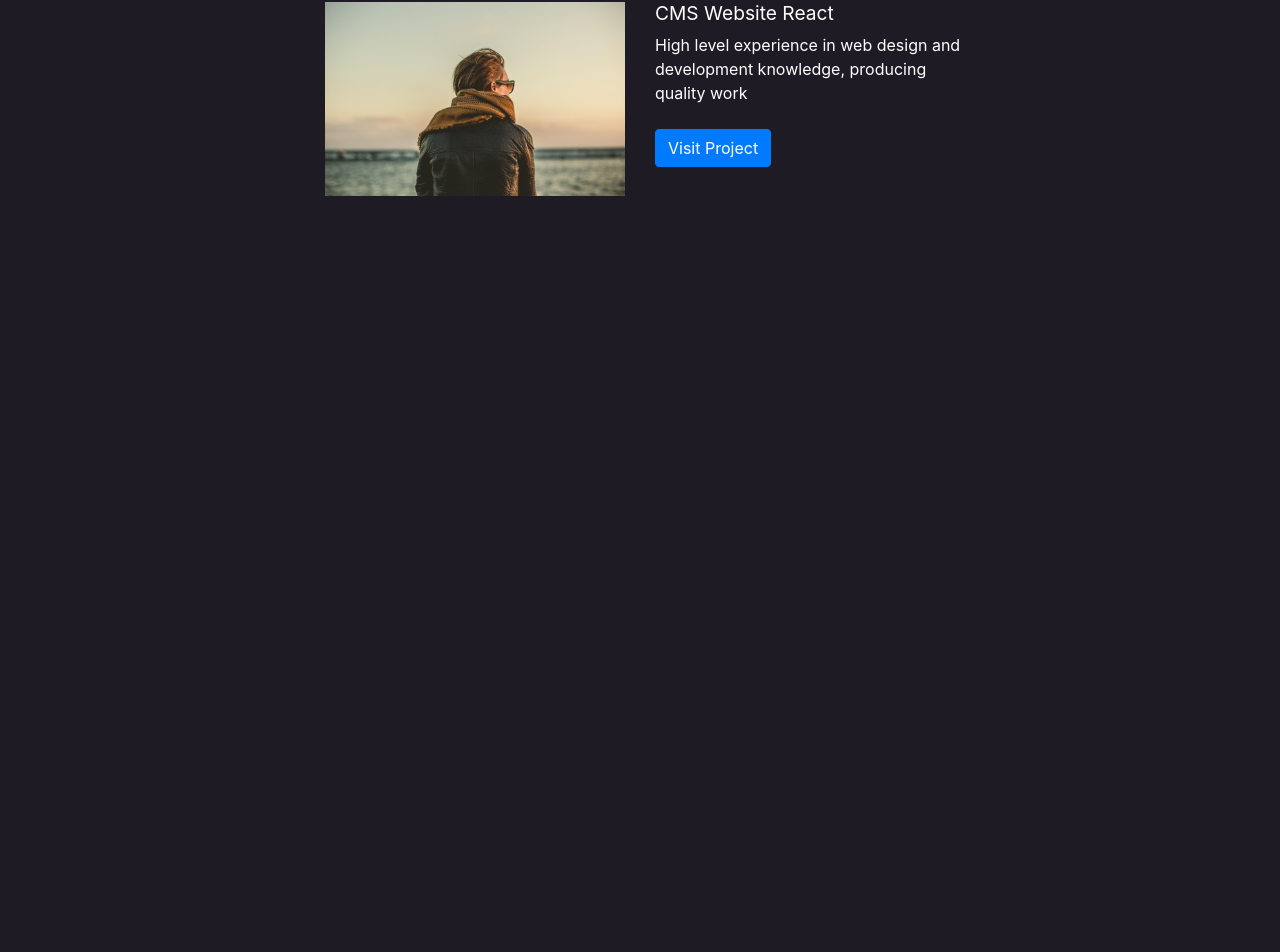
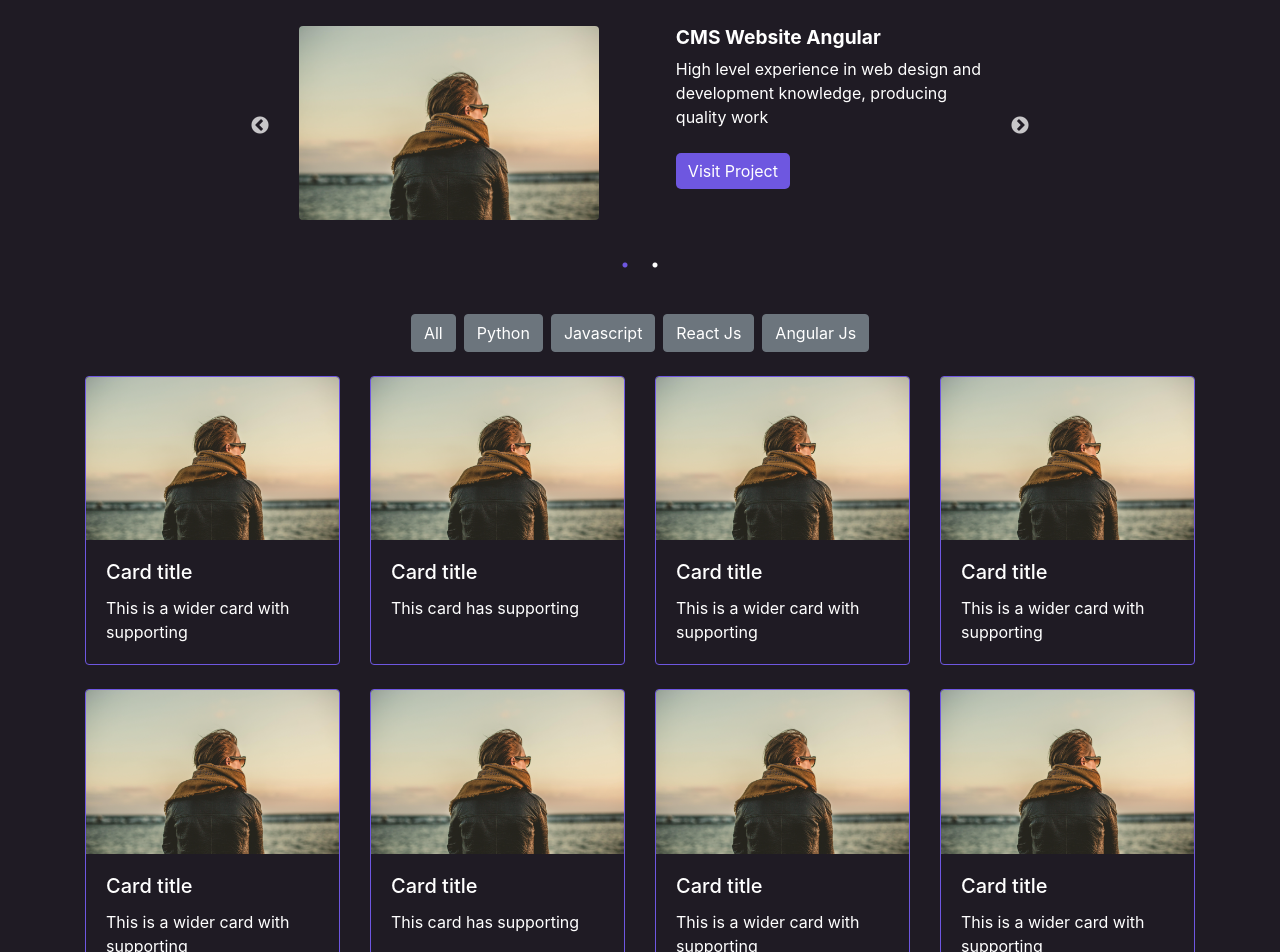
Before and after one commit to Naresh-Yenagandula/React-Portfolio-website, a React (Create React App) app: page /portfolio in a window 1280 px wide. Shown: the part 302-1254 px from the top of the page. Before the commit the page ends 800 px from the top, so only its background shows below. Built offline with nearby package versions, Linux system fonts and the light colour scheme.

Commit message:
portfolio page

```diff
--- a/package.json
+++ b/package.json
@@ -15,6 +15,8 @@
     "react-dom": "^17.0.2",
     "react-router-dom": "^5.2.0",
     "react-scripts": "4.0.3",
+    "react-slick": "^0.28.1",
+    "slick-carousel": "^1.8.1",
     "web-vitals": "^1.1.2"
   },
   "scripts": {
--- a/src/App.css
+++ b/src/App.css
@@ -7,7 +7,19 @@
 body{
     background-color: var(--backgroundColor);
     color:white;
-    /* overflow: hidden; */
+}
+
+body::-webkit-scrollbar{
+    width: 8px;
+}
+
+body::-webkit-scrollbar-thumb{
+    background-color: var(--blueColor);
+    border-radius: 50px;
+}
+
+body::-webkit-scrollbar-track{
+    background-color: #392f47;
 }
 
 .NavbarColor{
@@ -153,3 +165,18 @@ div.icons a{
 .modal-header .close{
     color: white;
 }
+
+/* Portfolio css */
+.slick-dots li.slick-active button:before{
+    color: white !important;
+}
+.slick-dots li button:before{
+    opacity: 75  !important;
+    color: var(--blueColor) !important;
+}
+.portfolio_button{
+    background-color: var(--blueColor);
+    color: white;
+    border: 0px;
+    border-radius: 5px;
+}
--- a/src/components/Portfolio.js
+++ b/src/components/Portfolio.js
@@ -1,9 +1,21 @@
 import React from 'react'
 import { motion } from 'framer-motion'
-import { Container, Carousel, Image,Row,Col, Button } from 'react-bootstrap'
+import { Container, Image, Row, Col, Button, CardDeck, Card } from 'react-bootstrap'
 import profile from '../images/profile.png'
+import "slick-carousel/slick/slick.css";
+import "slick-carousel/slick/slick-theme.css";
+import Slider from 'react-slick'
 
 function Portfolio() {
+    var settings = {
+        dots: true,
+        infinite: true,
+        speed: 500,
+        slidesToShow: 1,
+        slidesToScroll: 1,
+        autoplay: true,
+        pauseOnHover: true
+    };
     return (
         <motion.div exit={{ opacity: 0 }} id="section">
             <Container>
@@ -11,44 +23,124 @@ function Portfolio() {
                     <h1>Portfolio</h1>
                     <p>Most recent work</p>
                 </div>
-                <Carousel indicators={false} controls={false}>
-                        <Carousel.Item interval={1000}>
-                            <Row>
-                                <Col md={6}>
-                                    <Image className="float-right" src={profile} width="300" alt="carosel1" />
-                                </Col>
-                                <Col md={6}>
-                                    <h3 className="heading_card">CMS Website React</h3>
+                <Row>
+                    <Col md={2}></Col>
+                    <Col md={8}>
+                        <Slider {...settings}>
+                            <div className="p-4">
+                                <Image className="float-left" rounded src={profile} width="300" alt="carosel1" />
+                                <div className="float-right">
+                                    <h3 className="heading_card"><b>CMS Website React</b></h3>
                                     <span className="mt-3">High level experience in web design and<br />development knowledge, producing<br /> quality work</span><br />
-                                    <Button className="mt-4">Visit Project</Button>
-                                </Col>
-                            </Row>
-                        </Carousel.Item>
-                        <Carousel.Item interval={1000}>
-                            <Row>
-                                <Col md={6}>
-                                    <Image className="float-right" src={profile} width="300" alt="carosel1" />
-                                </Col>
-                                <Col md={6}>
-                                    <h3 className="heading_card">CMS Website React</h3>
+                                    <Button className="mt-4 portfolio_button">Visit Project</Button>
+                                </div>
+                            </div>
+                            <div className="p-4">
+                                <Image className="float-left" rounded src={profile} width="300" alt="carosel1" />
+                                <div className="float-right">
+                                    <h3 className="heading_card"><b>CMS Website Angular</b></h3>
                                     <span className="mt-3">High level experience in web design and<br />development knowledge, producing<br /> quality work</span><br />
-                                    <Button className="mt-4">Visit Project</Button>
-                                </Col>
-                            </Row>
-                        </Carousel.Item>
-                        <Carousel.Item interval={1000}>
-                            <Row>
-                                <Col md={6}>
-                                    <Image className="float-right" src={profile} width="300" alt="carosel1" />
-                                </Col>
-                                <Col md={6}>
-                                    <h3 className="heading_card">CMS Website React</h3>
-                                    <span className="mt-3">High level experience in web design and<br />development knowledge, producing<br /> quality work</span><br />
-                                    <Button className="mt-4">Visit Project</Button>
-                                </Col>
-                            </Row>
-                        </Carousel.Item>
-                </Carousel>
+                                    <Button className="mt-4 portfolio_button">Visit Project</Button>
+                                </div>
+                            </div>
+                        </Slider>
+                    </Col>
+                </Row>
+                <div id="section" className="d-flex justify-content-center">
+                    <Button variant="secondary" className="mr-2">
+                        All
+                    </Button>
+                    <Button variant="secondary" className="mr-2">
+                        Python
+                    </Button>
+                    <Button variant="secondary" className="mr-2">
+                        Javascript
+                    </Button>
+                    <Button variant="secondary" className="mr-2">
+                        React Js
+                    </Button>
+                    <Button variant="secondary">
+                        Angular Js
+                    </Button>
+                </div>
+                <div>
+                    <CardDeck className="mt-4">
+                        <Card>
+                            <Card.Img variant="top" src={profile} />
+                            <Card.Body>
+                                <Card.Title>Card title</Card.Title>
+                                <Card.Text>
+                                    This is a wider card with supporting
+                                </Card.Text>
+                            </Card.Body>
+                        </Card>
+                        <Card>
+                            <Card.Img variant="top" src={profile} />
+                            <Card.Body>
+                                <Card.Title>Card title</Card.Title>
+                                <Card.Text>
+                                    This card has supporting
+                                </Card.Text>
+                            </Card.Body>
+                        </Card>
+                        <Card>
+                            <Card.Img variant="top" src={profile} />
+                            <Card.Body>
+                                <Card.Title>Card title</Card.Title>
+                                <Card.Text>
+                                    This is a wider card with supporting
+                                </Card.Text>
+                            </Card.Body>
+                        </Card>
+                        <Card>
+                            <Card.Img variant="top" src={profile} />
+                            <Card.Body>
+                                <Card.Title>Card title</Card.Title>
+                                <Card.Text>
+                                    This is a wider card with supporting
+                                </Card.Text>
+                            </Card.Body>
+                        </Card>
+                    </CardDeck>
+                    <CardDeck className="mt-4">
+                        <Card>
+                            <Card.Img variant="top" src={profile} />
+                            <Card.Body>
+                                <Card.Title>Card title</Card.Title>
+                                <Card.Text>
+                                    This is a wider card with supporting
+                                </Card.Text>
+                            </Card.Body>
+                        </Card>
+                        <Card>
+                            <Card.Img variant="top" src={profile} />
+                            <Card.Body>
+                                <Card.Title>Card title</Card.Title>
+                                <Card.Text>
+                                    This card has supporting
+                                </Card.Text>
+                            </Card.Body>
+                        </Card>
+                        <Card>
+                            <Card.Img variant="top" src={profile} />
+                            <Card.Body>
+                                <Card.Title>Card title</Card.Title>
+                                <Card.Text>
+                                    This is a wider card with supporting
+                                </Card.Text>
+                            </Card.Body>
+                        </Card>
+                        <Card>
+                            <Card.Img variant="top" src={profile} />
+                            <Card.Body>
+                                <Card.Title>Card title</Card.Title>
+                                <Card.Text>
+                                    This is a wider card with supporting
+                                </Card.Text>
+                            </Card.Body>
+                        </Card>
+                    </CardDeck>
+                </div>
             </Container>
         </motion.div>
     )
```
Also changed, not shown: 1 other file (tests, documents, lock files or other folders).
